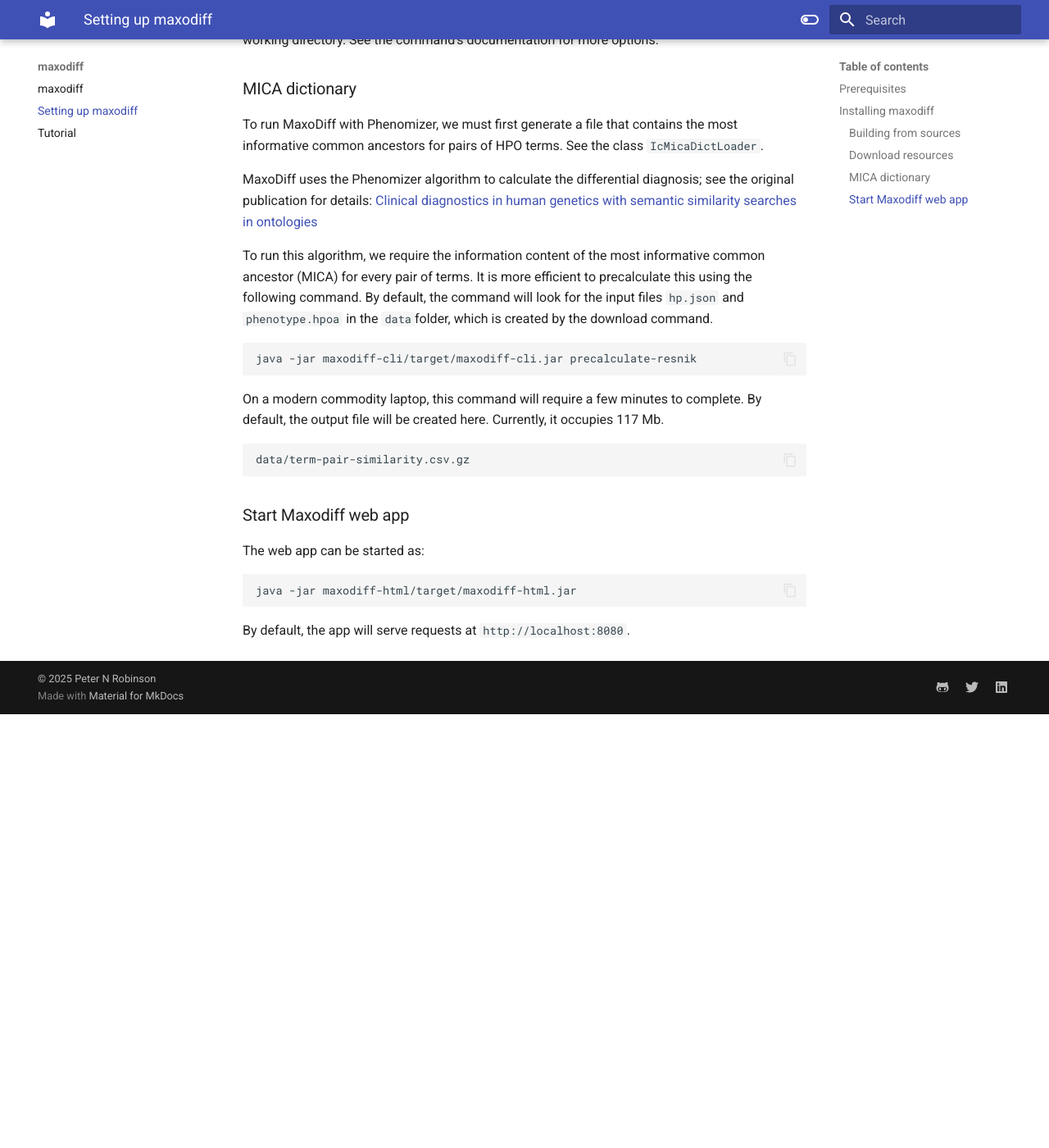
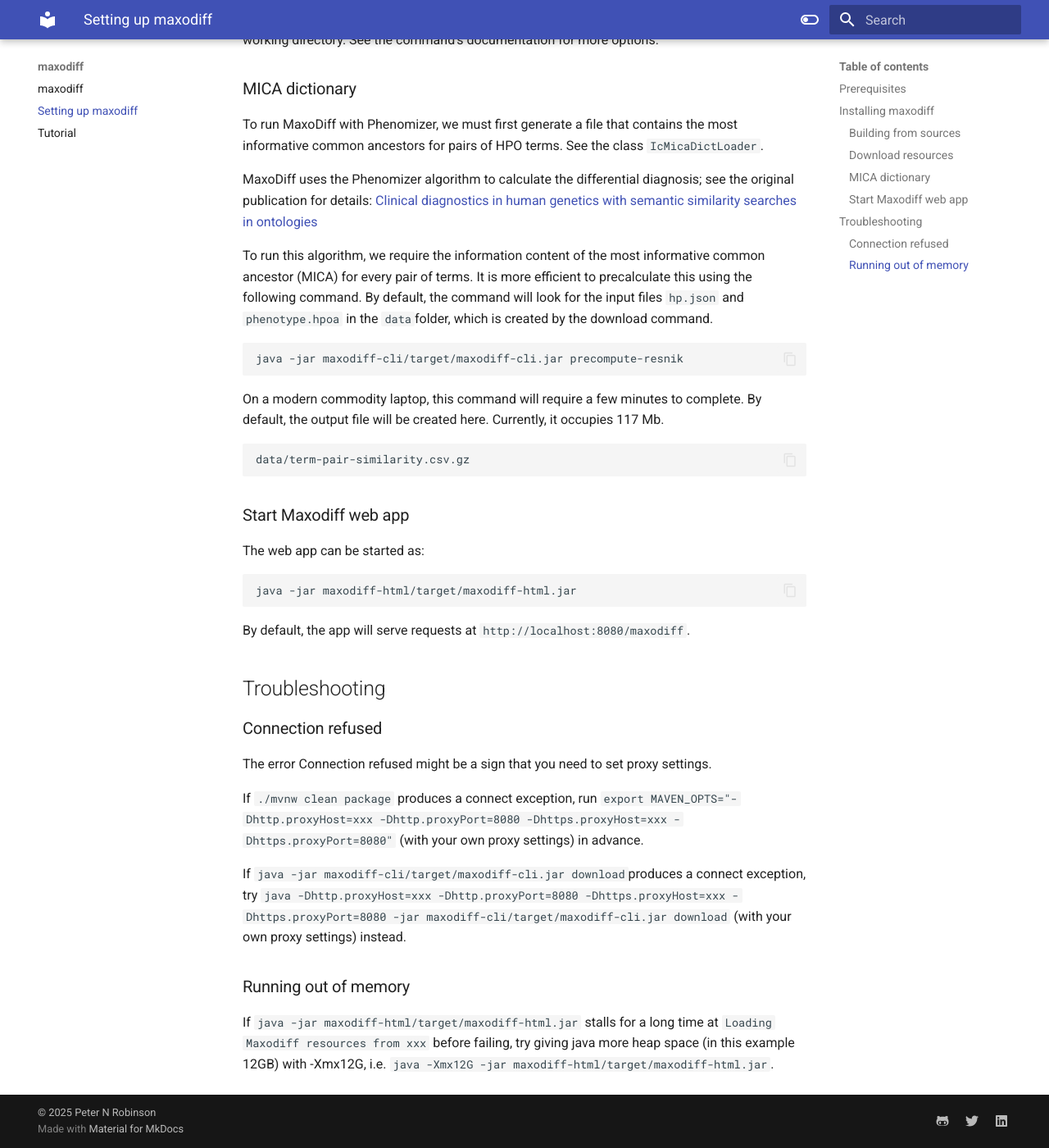
Before and after one commit to P2GX/maxodiff, an MkDocs documentation site: the page built from docs/setup.md, in a window 1280 px wide and 1400 px high, scrolled down 888 px. Shown: the whole window at 82% size. Built offline with MkDocs 1.6.1 and Material for MkDocs 9.7.7, drawn with Linux system fonts in a browser that asks for light colours; before the commit the page ends 1759 px from its top, so only the background shows below that.

Commit message:
Update setup.md
I propose some changes to the installation manual

Namely:
- changed precalculate to precompute
- corrected localhost URL to include /maxodiff
- added troubleshooting section with tips for proxy and RAM settings (issues that I ran into)

````diff
--- a/docs/setup.md
+++ b/docs/setup.md
@@ -50,7 +50,7 @@ every pair of terms. It is more efficient to precalculate this using the
 following command. By default, the command will look for the input files ``hp.json``
 and ``phenotype.hpoa`` in the ``data``folder, which is created by the download command.
 ```shell
-java -jar maxodiff-cli/target/maxodiff-cli.jar precalculate-resnik
+java -jar maxodiff-cli/target/maxodiff-cli.jar precompute-resnik
 ```
 On a modern commodity laptop, this command will require a few minutes to complete.
 By default, the output file will be created here. Currently, it occupies 117 Mb.
@@ -67,4 +67,17 @@ The web app can be started as:
 java -jar maxodiff-html/target/maxodiff-html.jar
 ```
 
-By default, the app will serve requests at `http://localhost:8080`.
+By default, the app will serve requests at `http://localhost:8080/maxodiff`.
+
+## Troubleshooting
+
+### Connection refused
+The error Connection refused might be a sign that you need to set proxy settings.
+
+If `./mvnw clean package` produces a connect exception, run `export MAVEN_OPTS="-Dhttp.proxyHost=xxx -Dhttp.proxyPort=8080 -Dhttps.proxyHost=xxx -Dhttps.proxyPort=8080"` (with your own proxy settings) in advance.
+
+If `java -jar maxodiff-cli/target/maxodiff-cli.jar download`produces a connect exception, try `java -Dhttp.proxyHost=xxx -Dhttp.proxyPort=8080 -Dhttps.proxyHost=xxx -Dhttps.proxyPort=8080 -jar maxodiff-cli/target/maxodiff-cli.jar download` (with your own proxy settings) instead.
+
+### Running out of memory
+
+If `java -jar maxodiff-html/target/maxodiff-html.jar` stalls for a long time at `Loading Maxodiff resources from xxx` before failing, try giving java more heap space (in this example 12GB) with -Xmx12G, i.e. `java -Xmx12G -jar maxodiff-html/target/maxodiff-html.jar`.
````
